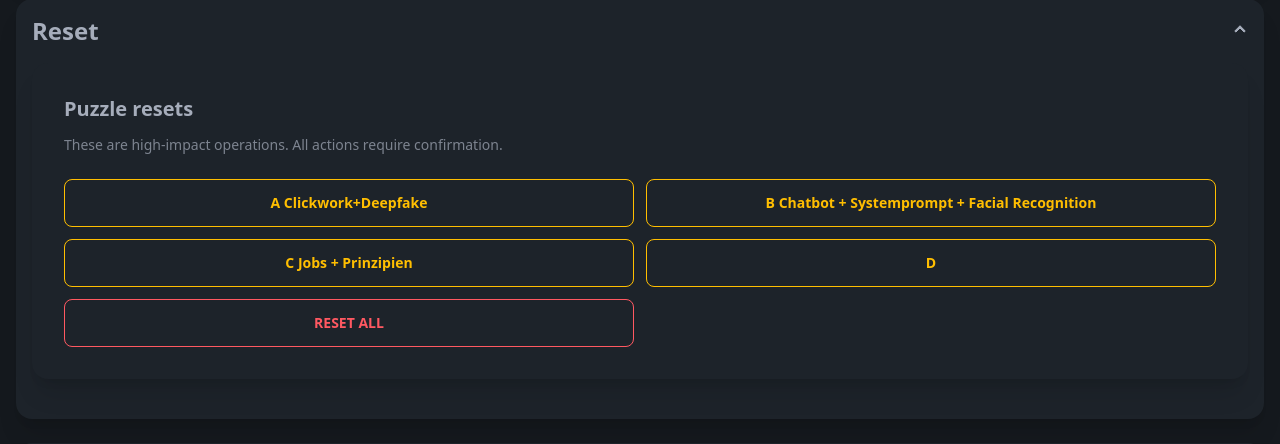
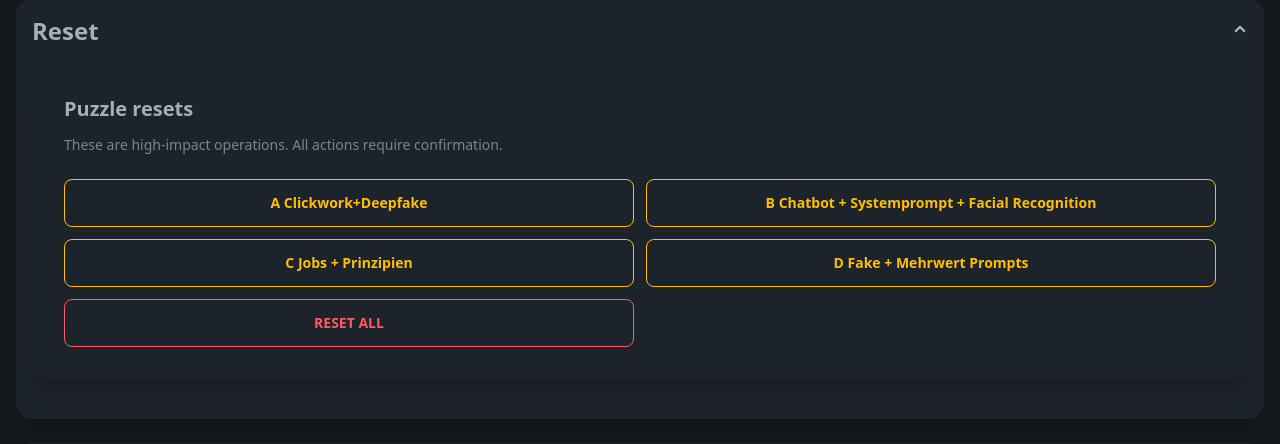
Before and after one commit to lukas-walker/er_gui, a FastAPI app: template templates/index.html in a window 1280 px wide. Shown: the part 109-553 px from the top of the page. Run offline with FastAPI, Linux system fonts and the light colour scheme; the template is opened without the code that fills it, so the values that code supplies are empty; some libraries are stand-ins or nearby versions.

Commit message:
added 4. reset button

```diff
--- a/main.py
+++ b/main.py
@@ -121,6 +121,13 @@ def chatbot_systemprompt_facialrecognition(_auth=Depends(auth)):
         raise HTTPException(status_code=502, detail=f"Pi returned {r.status_code}: {r.text}")
     return r.json()
 
+@app.post("/api/reset/fake_mehrwertprompts")
+def chatbot_systemprompt_facialrecognition(_auth=Depends(auth)):
+    r = requests.post(f"{BASE_URL}/reset/fake_mehrwertprompts", timeout=15)
+    if r.status_code != 200:
+        raise HTTPException(status_code=502, detail=f"Pi returned {r.status_code}: {r.text}")
+    return r.json()
+
 @app.get("/api/snapshot")
 def api_snapshot(_auth=Depends(auth)):
     target_url = f"{BASE_URL}/client/video/frame"
--- a/templates/partials/reset_controls.html
+++ b/templates/partials/reset_controls.html
@@ -33,8 +33,9 @@
 
         <button
           class="btn btn-warning btn-outline"
+          onclick="openActionModal('Reset Clickwork+Deepfake pipeline', '/reset/fake_mehrwertprompts', true)"
         >
-          D
+          D Fake + Mehrwert Prompts
         </button>
 
         <button
```
